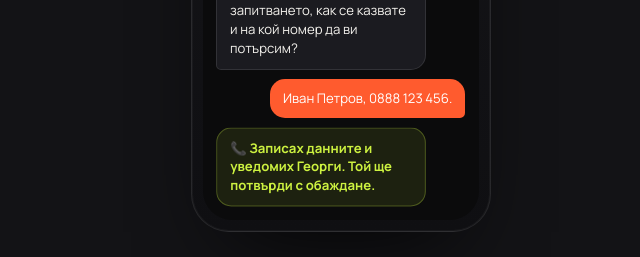
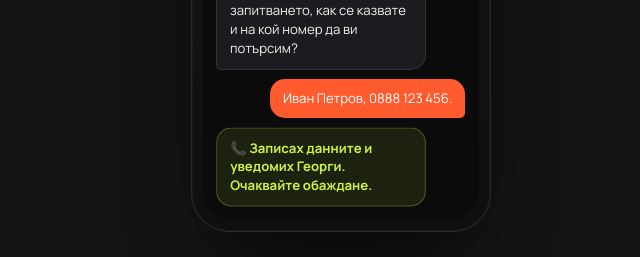
Before and after one commit to belcevbozidar-sudo/remont-agency-landing, a plain HTML site: page index.html in a window 1280 px wide. Shown: the part 3311-3568 px from the top of the page, 580-1220 px from the left. Drawn offline with Linux system fonts and the light colour scheme; a web font is replaced by a local one.

Commit message:
Update chat confirmation message

```diff
--- a/index.html
+++ b/index.html
@@ -432,7 +432,7 @@ footer a:hover{color:var(--accent)}
             <div class="msg usr" data-t="2">Пловдив, около 12 прозореца.</div>
             <div class="msg bot" data-t="3">Благодаря. За да предадем запитването, как се казвате и на кой номер да ви потърсим?</div>
             <div class="msg usr" data-t="4">Иван Петров, 0888 123 456.</div>
-            <div class="msg cta" data-t="5">📞 Записах данните и уведомих Георги. Той ще потвърди с обаждане.</div>
+            <div class="msg cta" data-t="5">📞 Записах данните и уведомих Георги. Очаквайте обаждане.</div>
           </div>
         </div>
       </div>
```
